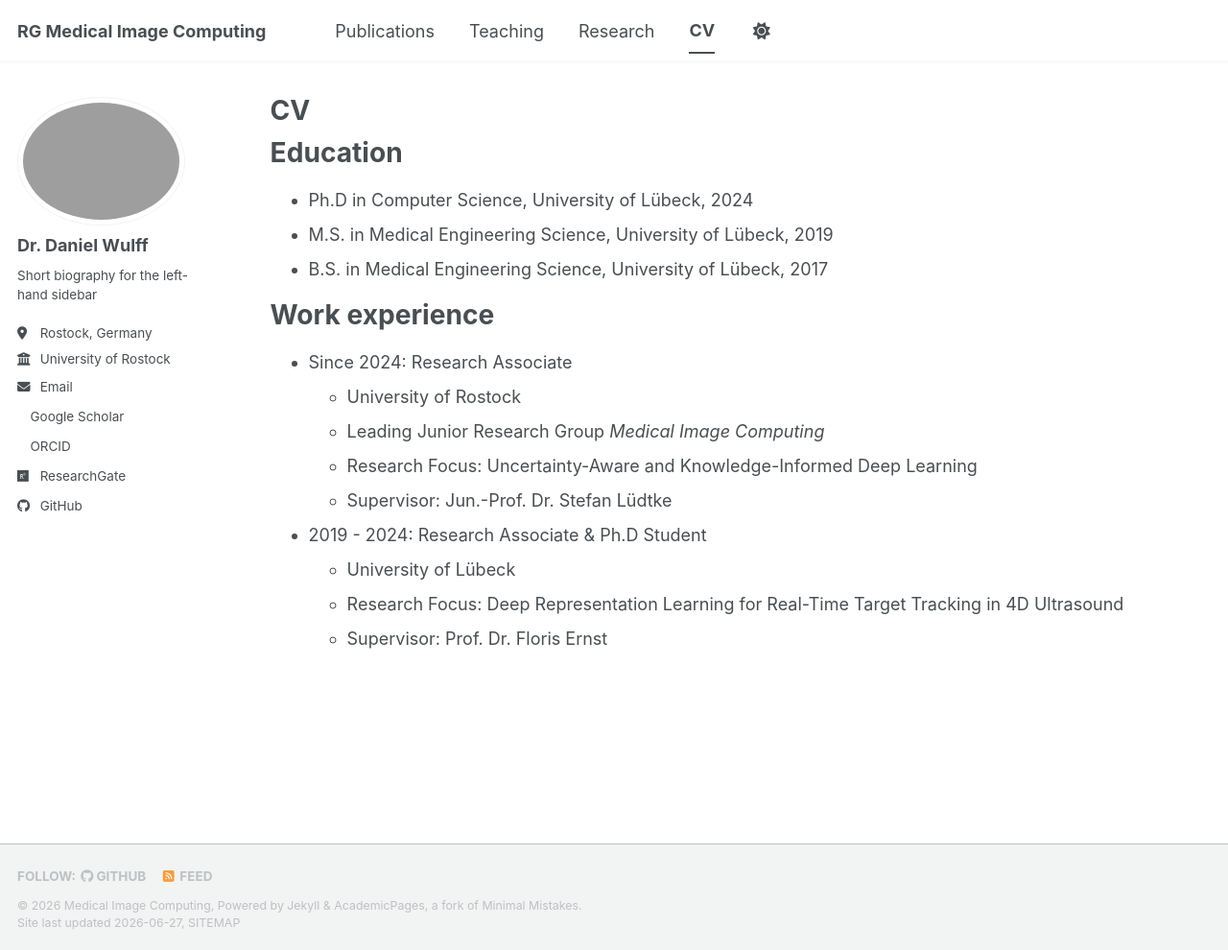
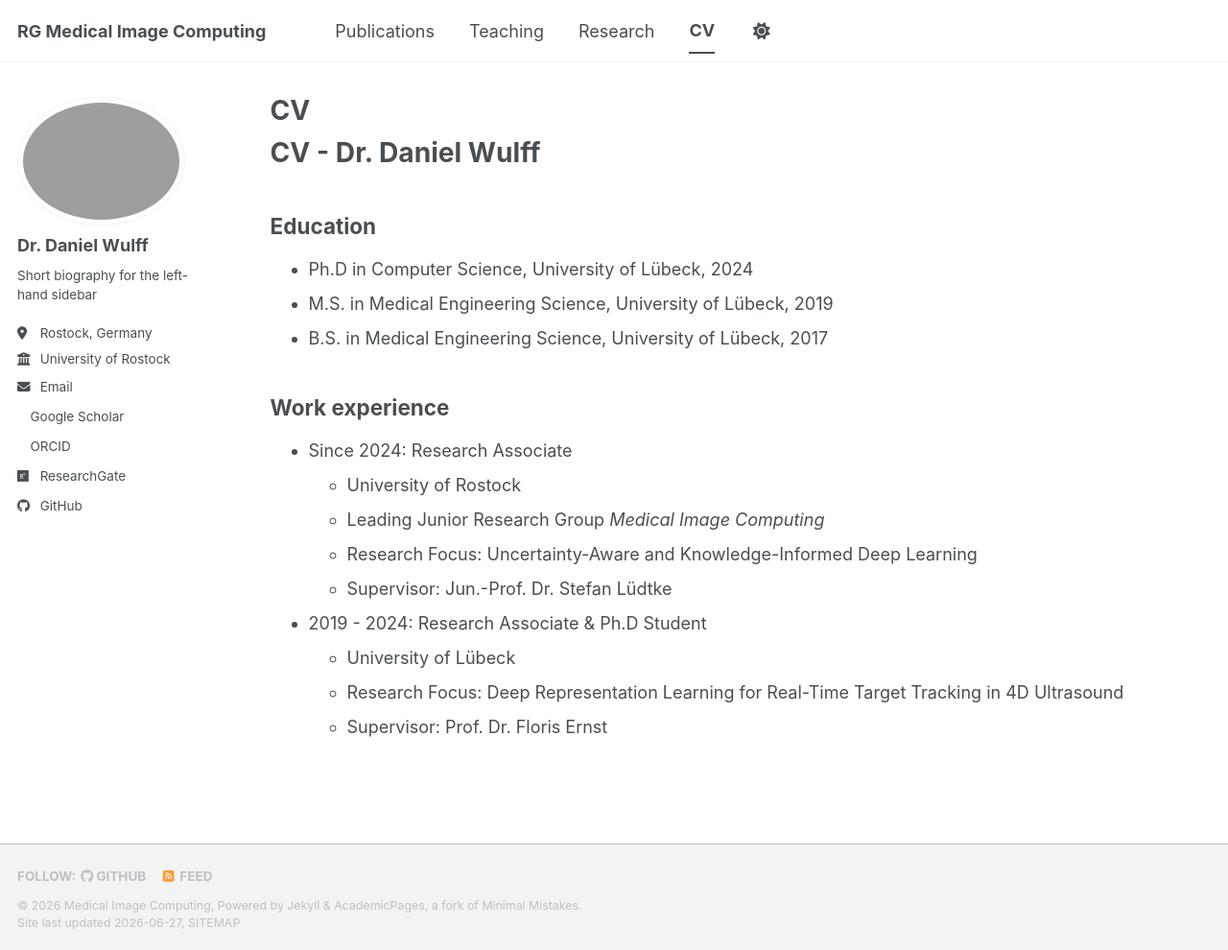
Before and after one commit to Wulle192/MICgroup, a Jekyll site: the page built from _pages/cv.md, in a window 1280 px wide and 990 px high. Shown: the whole window at 96% size. Built offline with Jekyll 4.4.1, drawn with Linux system fonts in a browser that asks for light colours; a style sheet for code colours, icons or effects is not loaded.

Commit message:
CV changes

```diff
--- a/_pages/cv.md
+++ b/_pages/cv.md
@@ -7,16 +7,14 @@ redirect_from:
   - /resume
 ---
 
-{% include base_path %}
+# CV - Dr. Daniel Wulff
 
-Education
-======
+## Education
 * Ph.D in Computer Science, University of Lübeck, 2024
 * M.S. in Medical Engineering Science, University of Lübeck, 2019
 * B.S. in Medical Engineering Science, University of Lübeck, 2017
 
-Work experience
-======
+## Work experience
 * Since 2024: Research Associate
   * University of Rostock
   * Leading Junior Research Group *Medical Image Computing*
```
